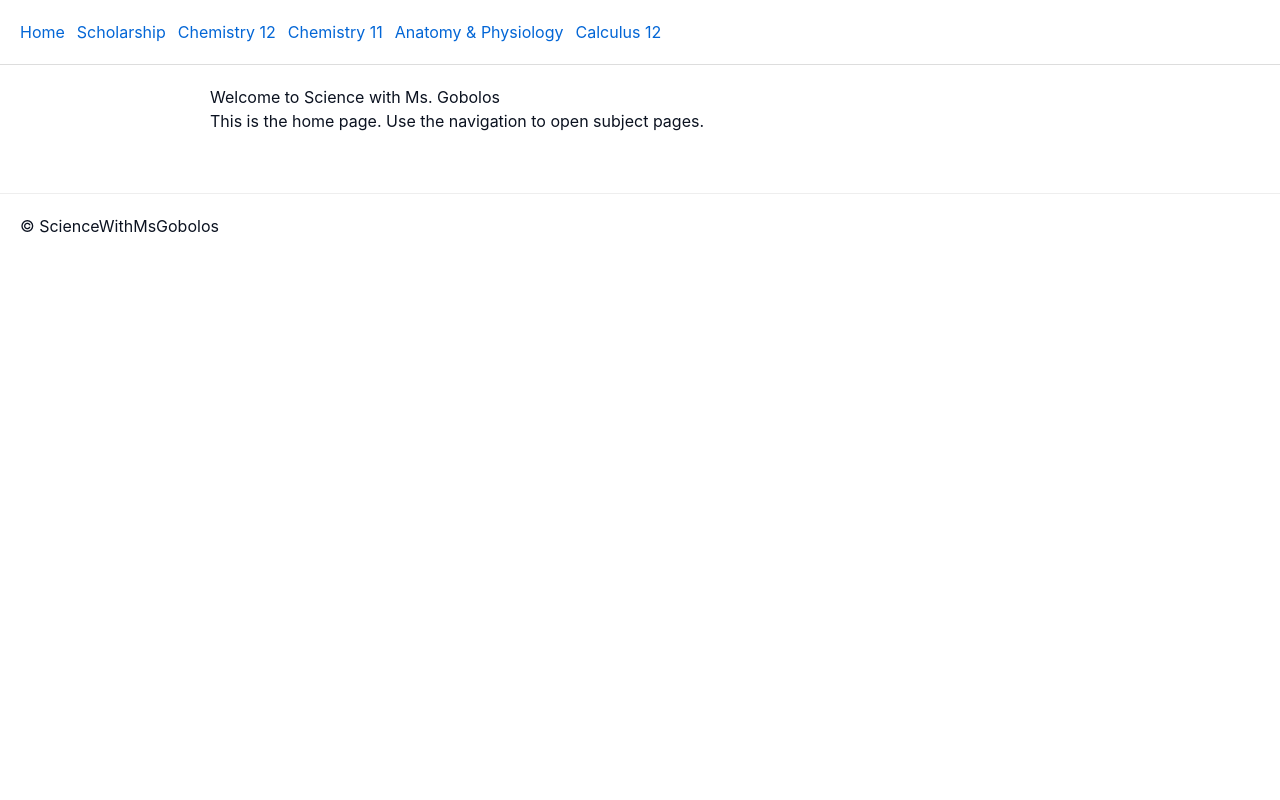
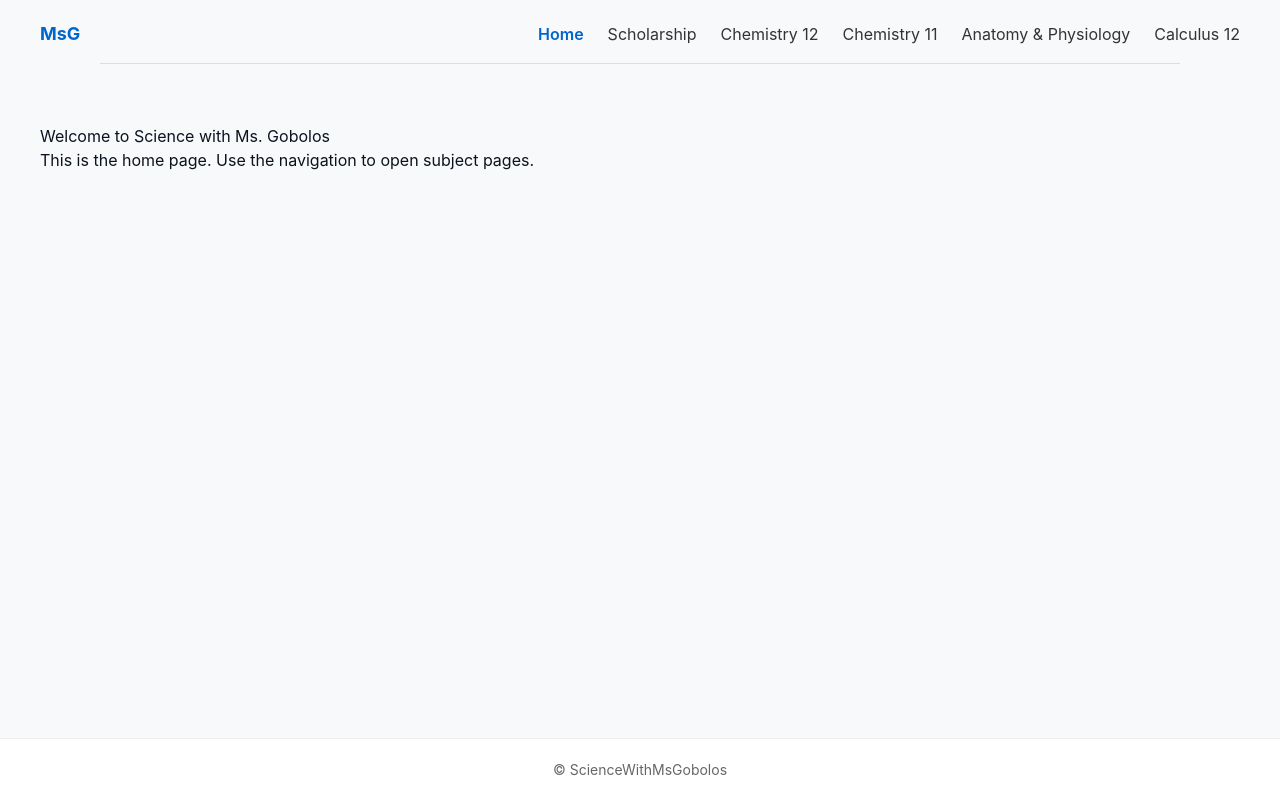
Before and after one commit to Davis245/ScienceWithMsGobolos, a Next.js app in the folder web/: page / in a window 1280 px wide. Built offline with nearby package versions, Linux system fonts and the light colour scheme.

Commit message:
Add nav bar

```diff
--- a/web/components/Layout.tsx
+++ b/web/components/Layout.tsx
@@ -1,4 +1,5 @@
 import Link from 'next/link'
+import { useRouter } from 'next/router'
 import { ReactNode } from 'react'
 
 interface LayoutProps {
@@ -6,20 +7,98 @@ interface LayoutProps {
 }
 
 export default function Layout({ children }: LayoutProps) {
+  const router = useRouter()
+  const bgColor = '#f8f9fa'
+
   return (
-    <div>
-      <header style={{ padding: 20, borderBottom: '1px solid #ddd' }}>
-        <nav style={{ display: 'flex', gap: 12 }}>
-          <Link href="/">Home</Link>
-          <Link href="/scholarship">Scholarship</Link>
-          <Link href="/chemistry-12">Chemistry 12</Link>
-          <Link href="/chemistry-11">Chemistry 11</Link>
-          <Link href="/anatomy-physiology">Anatomy & Physiology</Link>
-          <Link href="/calculus-12">Calculus 12</Link>
+    <div style={{ minHeight: '100vh', display: 'flex', flexDirection: 'column' }}>
+      <header style={{ backgroundColor: bgColor, padding: '20px 40px' }}>
+        <nav style={{
+          display: 'flex',
+          justifyContent: 'space-between',
+          alignItems: 'center',
+          maxWidth: '1400px',
+          margin: '0 auto'
+        }}>
+          {/* Left-aligned logo */}
+          <div style={{ fontWeight: 'bold', fontSize: '18px', color: '#0066cc' }}>
+            MsG
+          </div>
+
+          {/* Right-aligned links */}
+          <div style={{ display: 'flex', gap: '24px', alignItems: 'center' }}>
+            <Link href="/" style={{
+              textDecoration: 'none',
+              color: router.pathname === '/' ? '#0066cc' : '#333',
+              fontWeight: router.pathname === '/' ? '600' : '400'
+            }}>
+              Home
+            </Link>
+            <Link href="/scholarship" style={{
+              textDecoration: 'none',
+              color: router.pathname === '/scholarship' ? '#0066cc' : '#333',
+              fontWeight: router.pathname === '/scholarship' ? '600' : '400'
+            }}>
+              Scholarship
+            </Link>
+            <Link href="/chemistry-12" style={{
+              textDecoration: 'none',
+              color: router.pathname === '/chemistry-12' ? '#0066cc' : '#333',
+              fontWeight: router.pathname === '/chemistry-12' ? '600' : '400'
+            }}>
+              Chemistry 12
+            </Link>
+            <Link href="/chemistry-11" style={{
+              textDecoration: 'none',
+              color: router.pathname === '/chemistry-11' ? '#0066cc' : '#333',
+              fontWeight: router.pathname === '/chemistry-11' ? '600' : '400'
+            }}>
+              Chemistry 11
+            </Link>
+            <Link href="/anatomy-physiology" style={{
+              textDecoration: 'none',
+              color: router.pathname === '/anatomy-physiology' ? '#0066cc' : '#333',
+              fontWeight: router.pathname === '/anatomy-physiology' ? '600' : '400'
+            }}>
+              Anatomy & Physiology
+            </Link>
+            <Link href="/calculus-12" style={{
+              textDecoration: 'none',
+              color: router.pathname === '/calculus-12' ? '#0066cc' : '#333',
+              fontWeight: router.pathname === '/calculus-12' ? '600' : '400'
+            }}>
+              Calculus 12
+            </Link>
+          </div>
         </nav>
+
+        {/* Separator line - 90% width */}
+        <div style={{
+          borderBottom: '1px solid #ddd',
+          width: '90%',
+          margin: '16px auto 0',
+          maxWidth: '1400px'
+        }} />
       </header>
-      <main style={{ padding: 20 }}>{children}</main>
-      <footer style={{ padding: 20, borderTop: '1px solid #eee', marginTop: 40 }}>
+
+      <main style={{
+        flex: 1,
+        backgroundColor: bgColor,
+        padding: '40px',
+        maxWidth: '1400px',
+        width: '100%',
+        margin: '0 auto'
+      }}>
+        {children}
+      </main>
+
+      <footer style={{
+        padding: '20px',
+        textAlign: 'center',
+        borderTop: '1px solid #eee',
+        color: '#666',
+        fontSize: '14px'
+      }}>
         © ScienceWithMsGobolos
       </footer>
     </div>
```
